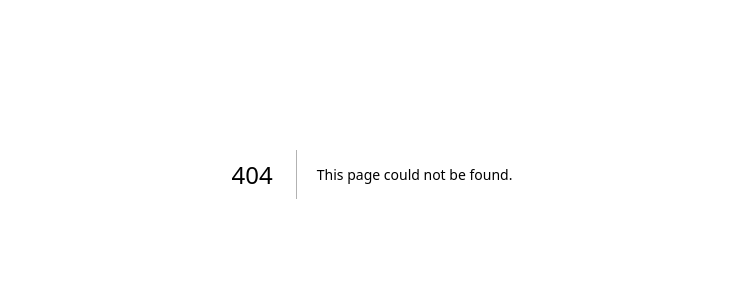
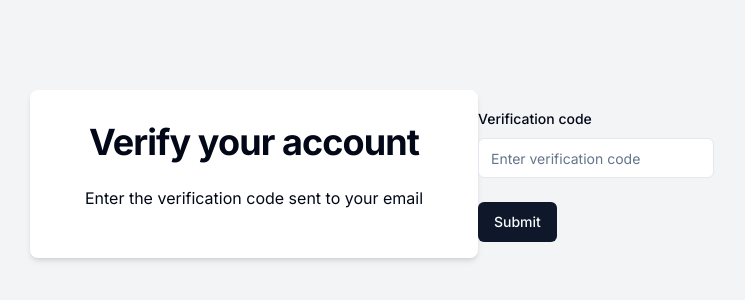
Before and after one commit to priyanshucodezzz/anonymous-text, a Next.js app: page /verify/1 in a window 1280 px wide. Before the commit this address had no page. Shown: the part 226-526 px from the top of the page, without its empty margins (268-1013 px from the left). Built offline with nearby package versions, Linux system fonts and the light colour scheme.

Commit message:
Add signin UI with ShadCN : Connect user login form with backend API and added user verification with otp functionality

```diff
--- a/src/app/(auth)/signin/page.tsx
+++ b/src/app/(auth)/signin/page.tsx
@@ -1,9 +1,114 @@
-import React from 'react'
+"use client";
 
-function page() {
+import { zodResolver } from "@hookform/resolvers/zod";
+import { useForm } from "react-hook-form";
+import * as z from "zod";
+import Link from "next/link";
+import { useEffect, useState } from "react";
+import axios, { AxiosError } from "axios";
+
+import { useToast } from "@/components/ui/use-toast";
+import { useRouter } from "next/navigation";
+
+import {
+  Form,
+  FormControl,
+  FormField,
+  FormItem,
+  FormLabel,
+  FormMessage,
+} from "@/components/ui/form";
+import { Input } from "@/components/ui/input";
+import { Button } from "@/components/ui/button";
+import { Loader2 } from "lucide-react";
+import { signInSchema } from "@/schemas/signInSchema";
+import { ApiResponse } from "@/types/ApiResponse";
+import { signIn } from "next-auth/react";
+
+function Page() {
+  const [isSubmitting, setIsSubmitting] = useState(false);
+
+  const { toast } = useToast();
+  const router = useRouter();
+
+  //zod implementation
+  const form = useForm<z.infer<typeof signInSchema>>({
+    resolver: zodResolver(signInSchema),
+    defaultValues: {
+      identifier: "",
+      password: "",
+    },
+  });
+
+  const onSubmit = async (data: z.infer<typeof signInSchema>) => {
+    const response = await signIn('credentials', {
+      redirect: false,
+      identifier: data.identifier,
+      password: data.password
+    })
+    if(response?.error){
+      toast({
+        title: "Login failed",
+        description: "Incorrect email or password",
+        variant: "destructive"
+      })
+    }
+    if(response?.url){
+      router.replace('/dashboard')
+    }
+  };
+
   return (
-    <div>signin</div>
+    <div className="flex justify-center items-center min-h-screen bg-gray-100">
+      <div className="w-full max-w-md p-8 space-y-8 bg-white rounded-lg shadow-md">
+      <div className="text-center">
+          <h1 className="text-2xl font-bold tracking-tight lg:text-4xl mb-6">
+            Welcome to Anonymous-Text
+          </h1>
+        </div>
+        <Form {...form}>
+          <form onSubmit={form.handleSubmit(onSubmit)} className="space-y-6">
+            <FormField
+              name="identifier"
+              control={form.control}
+              render={({ field }) => (
+                <FormItem>
+                  <FormLabel>Email or Username</FormLabel>
+                  <FormControl>
+                    <Input placeholder="Email or Username"{...field}/>
+                  </FormControl>
+                  <FormMessage />
+                </FormItem>
+              )}
+            />
+            <FormField
+              name="password"
+              control={form.control}
+              render={({ field }) => (
+                <FormItem>
+                  <FormLabel>Password</FormLabel>
+                  <FormControl>
+                    <Input type="password" placeholder="Password"{...field}/>
+                  </FormControl>
+                  <FormMessage />
+                </FormItem>
+              )}
+            />
+            <Button type="submit" disabled={isSubmitting}>
+              {
+                isSubmitting ? (
+                  <>
+                    <Loader2 className="mr-2 h-4 w-4 animate-spin"/>
+                    Please wait
+                  </>
+                ) : ("Sign in")
+              }
+            </Button>
+          </form>
+        </Form>
+      </div>
+    </div>
   )
 }
 
-export default page
+export default Page;
--- a/src/app/(auth)/signup/page.tsx
+++ b/src/app/(auth)/signup/page.tsx
@@ -95,7 +95,7 @@
   };
 
   return (
-    <div className="flex justify-center items-center min-h-screen bg-gray-800">
+    <div className="flex justify-center items-center min-h-screen bg-gray-100">
       <div className="w-full max-w-md p-8 space-y-8 bg-white rounded-lg shadow-md">
         <div className="text-center">
           <h1 className="text-2xl font-bold tracking-tight lg:text-4xl mb-6">
--- /dev/null
+++ b/src/app/(auth)/verify/[username]/page.tsx
@@ -0,0 +1,88 @@
+'use client'
+
+import { useToast } from "@/components/ui/use-toast";
+import { verifySchema } from "@/schemas/verifySchema";
+import { useParams } from "next/navigation";
+import { useRouter } from "next/navigation";
+import { useForm } from "react-hook-form";
+import { zodResolver } from "@hookform/resolvers/zod";
+import * as z from "zod";
+import axios, { AxiosError } from "axios";
+import { ApiResponse } from "@/types/ApiResponse";
+
+import {
+  Form,
+  FormControl,
+  FormField,
+  FormItem,
+  FormLabel,
+  FormMessage,
+} from "@/components/ui/form";
+import { Input } from "@/components/ui/input";
+import { Button } from "@/components/ui/button";
+
+const VerifyAccount = () => {
+  const router = useRouter();
+  const params = useParams<{ username: string }>();
+  const { toast } = useToast();
+
+  const form = useForm<z.infer<typeof verifySchema>>({
+    resolver: zodResolver(verifySchema),
+  });
+
+  const onSubmit = async (data: z.infer<typeof verifySchema>) => {
+    try {
+      const response = await axios.post("/api/verify-code", {
+        username: params.username,
+        code: data.code,
+      });
+      toast({
+        title: "OTP verified successfully",
+        description: "Account verified",
+      });
+
+      router.replace("/signin");
+    } catch (error) {
+      console.error("Error occured while OTP verification", error);
+      const axiosError = error as AxiosError<ApiResponse>;
+      toast({
+        title: "OTP verification failed",
+        description: axiosError.response?.data.message,
+        variant: "destructive",
+      });
+    }
+  };
+  return (
+    <div className="flex justify-center items-center min-h-screen bg-gray-100">
+      <div className="w-full max-w-md p-8 space-y-8 bg-white rounded-lg shadow-md">
+        <div className="text-center">
+          <h1 className="text-2xl font-bold tracking-tight lg:text-4xl mb-6">
+            Verify your account
+          </h1>
+          <p className="mb-4">Enter the verification code sent to your email</p>
+        </div>
+      </div>
+
+      <Form {...form}>
+        <form onSubmit={form.handleSubmit(onSubmit)} className="space-y-6">
+          <FormField
+            name="code"
+            control={form.control}
+            render={({ field }) => (
+              <FormItem>
+                <FormLabel>Verification code</FormLabel>
+                <FormControl>
+                  <Input placeholder="Enter verification code" {...field} />
+                </FormControl>
+                <FormMessage />
+              </FormItem>
+            )}
+          />
+          <Button type="submit">Submit</Button>
+        </form>
+      </Form>
+    </div>
+  );
+};
+
+export default VerifyAccount;
```
